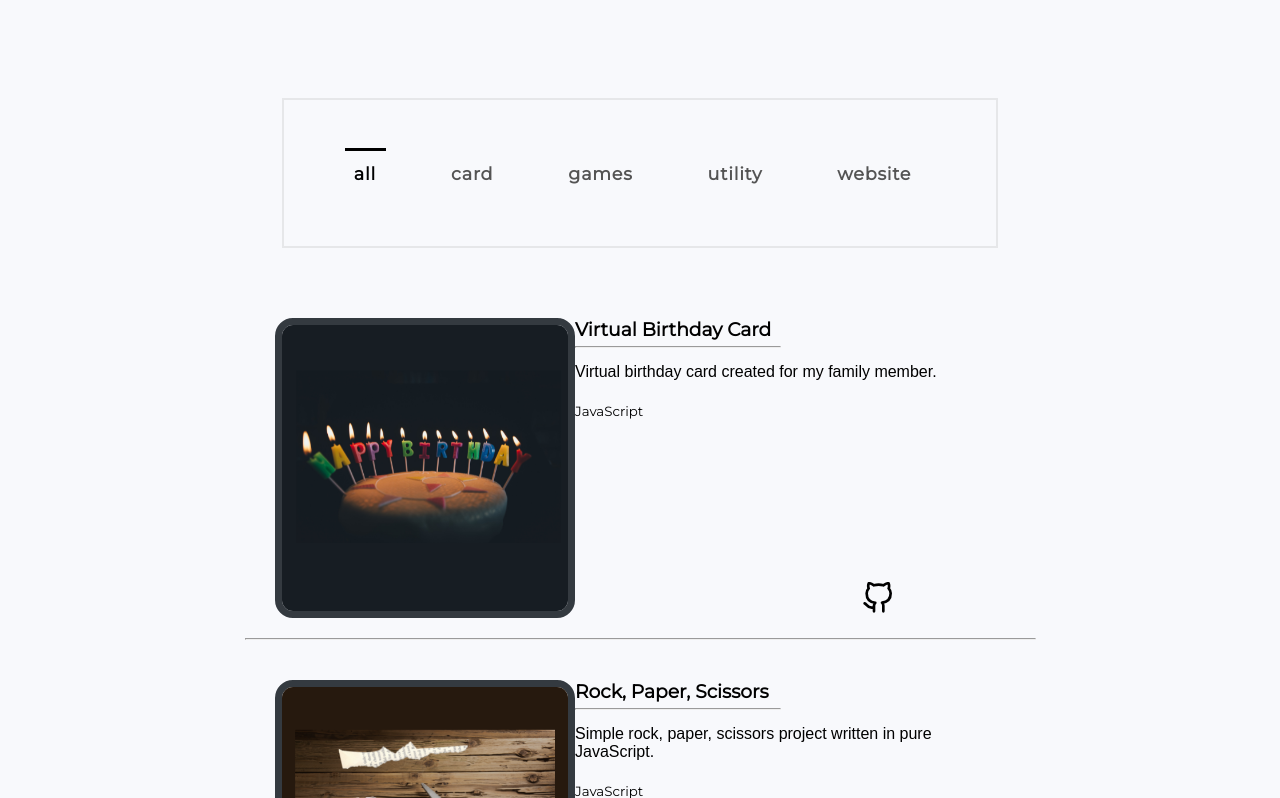
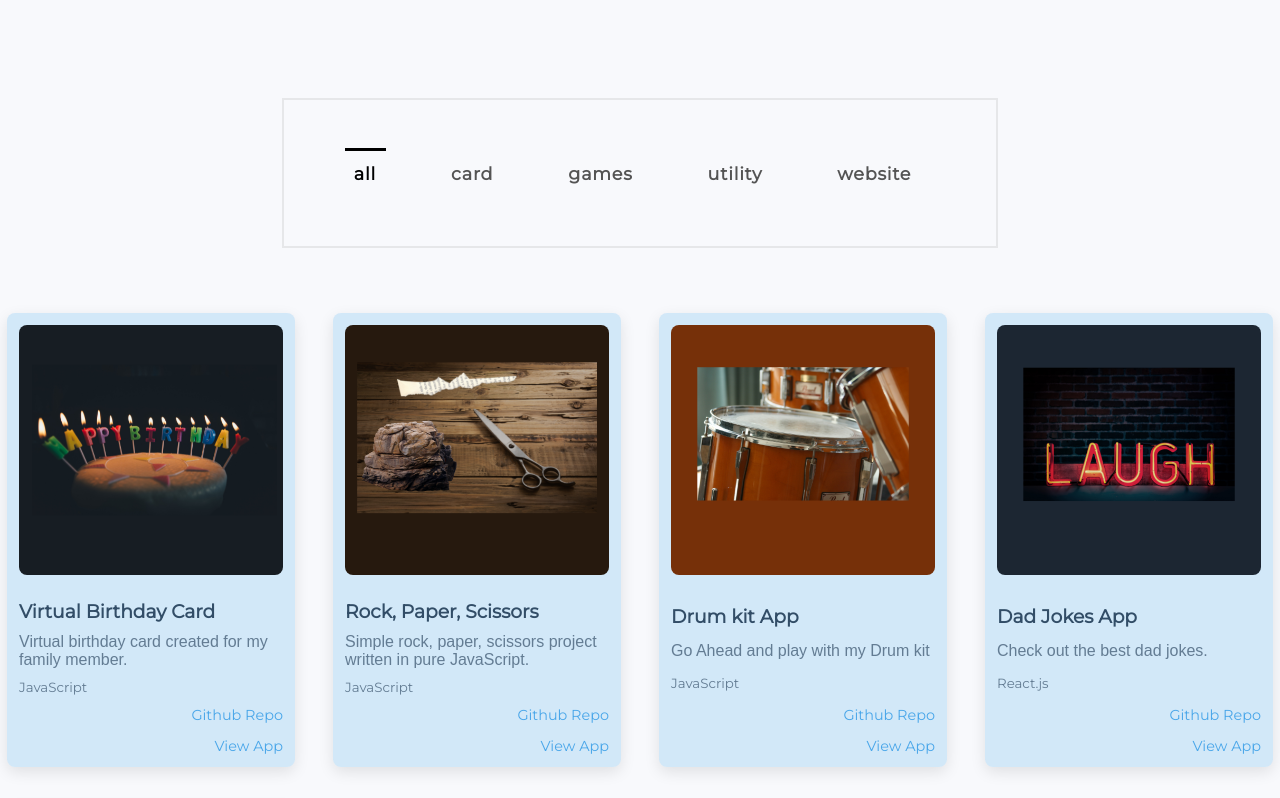
Before and after one commit to JulioCLop/my-website, a React (Create React App) app: page /projects in a window 1280 px wide. Shown: the part 1407-2205 px from the top of the page. Built offline with nearby package versions, Linux system fonts and the light colour scheme.

Commit message:
made changes to projects page projects

```diff
--- a/src/components/AboutPage_Components/Work_Containers.js
+++ b/src/components/AboutPage_Components/Work_Containers.js
@@ -1,18 +1,19 @@
-import React from 'react';
+import React from "react";
 
-import Card from '../UI/Card/Card';
+import classes from "./Work_Containers.module.css";
 
-import classes from './Work_Containers.module.css';
-
-const  WorkContainers = props => {
-
-const {srcImage, link, name, position} = props;
+const WorkContainers = (props) => {
+  const { srcImage, link, name, position } = props;
 
   return (
-
-    <Card className={classes["work-job-containers"]}>
+    <div className={classes["work-job-containers"]}>
       <div className={classes.backgroundAnimation} />
-      <img src={srcImage} style={{background: 'white'}} width='175' alt={props.alt}/>
+      <img
+        src={srcImage}
+        style={{ background: "white" }}
+        width="175"
+        alt={props.alt}
+      />
       <section className={classes.workCardSection}>
         <div>
           <h3>{name}</h3>
@@ -20,8 +21,7 @@ const {srcImage, link, name, position} = props;
         </div>
         <a href={link}>View</a>
       </section>
-    </Card>
-
+    </div>
   );
 };
 
--- a/src/components/ProjectPage_Components/SectionThree.js
+++ b/src/components/ProjectPage_Components/SectionThree.js
@@ -1,8 +1,12 @@
 import React, { useState } from "react";
+
+import { projectLinks } from "../../module/projectLinks";
 
 import classes from "./SectionThree.module.css";
 
 import { FiGithub } from "react-icons/fi";
+
+import Card from "../UI/Card/Card";
 
 const SectionThree = ({
   allCategories,
@@ -54,37 +58,26 @@ const SectionThree = ({
           );
         })}
       </div>
-      <main className={classes.projects}>
-        {seeMoreFunction.map((items) => {
+
+      <main  className={classes.projectsContainer} >
+      <div className={classes.projects}>
+        {seeMoreFunction.map((items,index) => {
+          const {projectName, projectLanguage, projectId, projectImage, projectText} = items;
           return (
-            <React.Fragment>
-            <div className={classes.mainProjectContainer}>
-              <div className={classes.containerOne}>
-                <img
-                  src={require(`../../assets/ProjectPage/VBC-${items.projectId}.png`)}
-                  alt={items.projectName}
-                />
-              </div>
-              <div className={classes.containerTwo}>
-                <div className={classes.innerContainerOne}>
-                  <h3>{items.projectName}</h3>
-                  <hr />
-                </div>
-                <div className={classes.innerContainerTwo}>
-                  <p>{items.projectText}</p>
-                  <small>{items.projectLanguage}</small>
-                  <a target="_blank" rel="noreferrer" href={items.projectLink}>
-                    <FiGithub className={classes.icon} />
-                  </a>
-                </div>
-              </div>
-
-            </div>
-            <hr style={{width: '70%', margin: '0px  auto 20px auto'}}  />
-            </React.Fragment>
+           <Card
+            image={projectImage}
+            id={projectId}
+            key={index}
+             name={projectName}
+             content={ projectText}
+             language={ projectLanguage}
+             links={projectLinks}
+             />
           );
         })}
-        {isProjects.length >= 4 && (
+      </div>
+      </main>
+       {isProjects.length >= 4 && (
           <button
             className={classes.seeMoreBtn}
             onClick={() => setSeeMore((prev) => !prev)}
@@ -92,8 +85,6 @@ const SectionThree = ({
             {seeMore ? "Show more" : "Show less"}
           </button>
         )}
-
-      </main>
     </section>
   );
 };
--- a/src/components/ProjectPage_Components/SectionThree.module.css
+++ b/src/components/ProjectPage_Components/SectionThree.module.css
@@ -55,9 +55,18 @@
 
 }
 
+
+.projectsContainer{
+   display: flex;
+   justify-content: center;
+   align-items: center;
+}
 .projects{
-    position: relative;
+   display: grid;
+   grid-template-columns: repeat(4, 1fr);
+    gap: 8px;
 }
+
 .seeMoreBtn{
 border: #545454 2.5px solid;
 padding:12px;
--- a/src/components/UI/Card/Card.js
+++ b/src/components/UI/Card/Card.js
@@ -1,13 +1,37 @@
 import React from 'react';
+import { FiLink } from 'react-icons/fi';
+
+
 
 import classes from './Card.module.css';
 
 
 const Card = (props) => {
+
   return (
-    <div className={`${props.className} ${classes.card}`}>
-    {props.children}
+    <div className={classes.projectCard}>
+    <div className={classes['projectCard-header']}>
+    <img src={require(`../../../assets/ProjectPage/VBC-${props.id}.png`)} alt="" />
     </div>
+    <div className={classes['projectCard-body']}>
+      <h3>{props.name}</h3>
+      <p>{props.content}</p>
+      <small>{props.language}</small>
+    </div>
+    <div className={classes['projectCard-Container']}>
+    <ul className={classes['projectCard-Container-items']}>
+      {
+        props.links.map((link,index)=> {
+          const {id, text, url} = link;
+          return(
+            <li className={classes['projectCard-Container-item']} id={id} key={index}><a href={url}>{text}</a></li>
+          )
+        })
+      }
+      </ul>
+    </div>
+    </div>
+
   )
 }
 
--- a/src/components/UI/Card/Card.module.css
+++ b/src/components/UI/Card/Card.module.css
@@ -1,5 +1,57 @@
-.card{
-    box-shadow: rgba(0, 0, 0, 0.35) 0px 5px 15px;
+.projectCard{
+    box-shadow: rgba(0, 0, 0, 0.1) 0px 5px 15px;
+    width: 18rem;
     overflow: hidden;
+    border-radius: 8px;
+    padding: 12px;
+    background-color: hsla(205, 78%, 60%, 0.214);
+    margin: 15px;
+}
+
+.projectCard-header{
+    height: 250px;
+}
+.projectCard-header img{
+    background-position: center;
+    background-size: cover;
+    width: 100%;
+    height: 100%;
+    background-repeat: no-repeat;
+    border-radius: 8px;
+}
+.projectCard-body{
+    height: 130px;
+    display: flex;
+    flex-direction: column;
+    justify-content: space-evenly;
+    color: hsl(209, 34%, 30%);
+}
+.projectCard-body h3{
+    padding-top: 15px;
+}
+.projectCard-body p{
+    color: hsla(209, 35%, 30%, 0.695);
+}
+.projectCard-body small{
+    color: hsla(209, 35%, 30%, 0.695);
+}
+.projectCard-Container{
 
 }
+.projectCard-Container-items{
+    height: 50px;
+display: flex;
+flex-direction: column;
+justify-content: flex-end;
+align-items: flex-end;
+
+}
+.projectCard-Container-item{
+    margin-top: 12px;
+}
+
+.projectCard-Container-item a{
+    text-decoration: none;
+    color: hsl(205, 78%, 60%);
+    font-size: 0.9rem;
+}
--- /dev/null
+++ b/src/module/projectLinks.js
@@ -0,0 +1,11 @@
+export const projectLinks = [
+    {
+        id: 1,
+        url: '',
+        text: 'Github Repo'
+    },{
+        id: 2,
+        url: '',
+        text: 'View App'
+    },
+]
```
Also changed, not shown: public/favicon-16x16.png (added), public/favicon-32x32.png (added). Lines whose indentation alone changed are shown as unchanged.
